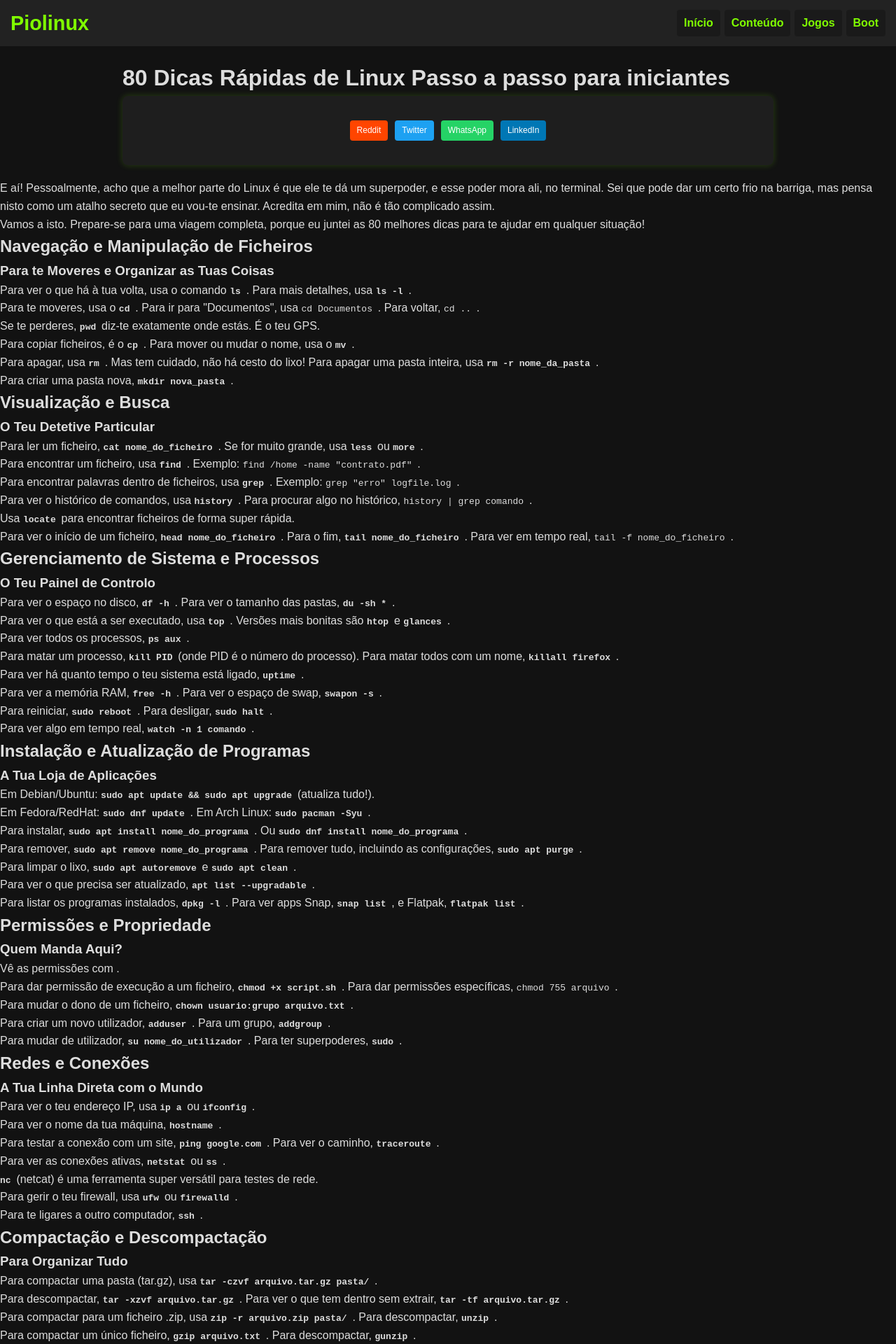
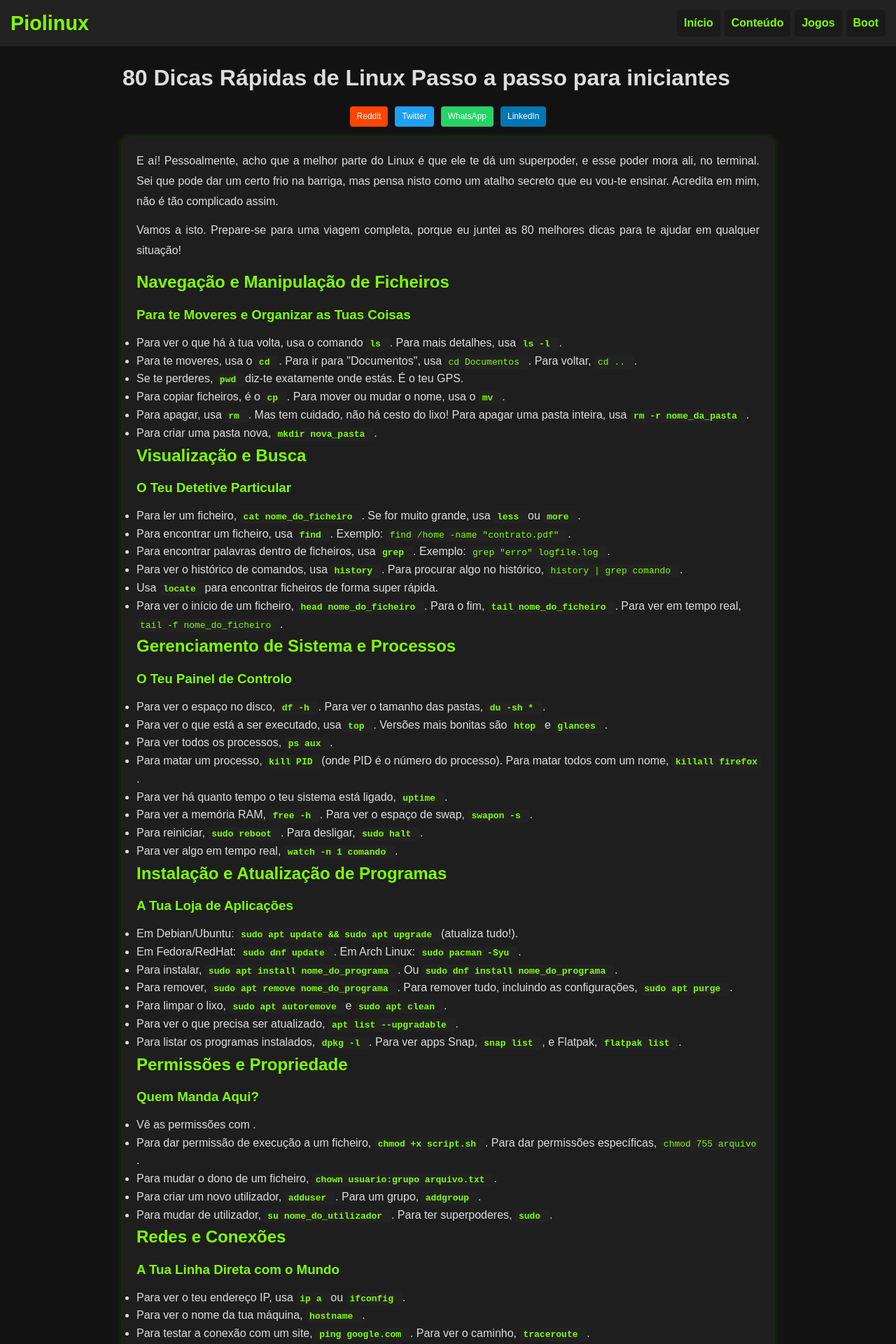
Before and after one commit to Piolinux/piolinux-site, a Jekyll site: the page 80-dicas-rapidas-de-linux.html, which Jekyll copies as it is, in a window 1280 px wide. Shown: the top 1920 px of the page at 70% size. Built offline with Jekyll 4.4.1, drawn with Linux system fonts in a browser that asks for light colours.

Commit message:
Add files via upload

```diff
--- a/80-dicas-rapidas-de-linux.html
+++ b/80-dicas-rapidas-de-linux.html
@@ -14,18 +14,6 @@
   <!-- Outros meta e links CSS -->
  </head>
  <style>
-  header h1 {
-  color: #80ff00; /* verde Piolinux */
-  font-size: 1.8rem;
-  margin-right: 20px;
-}
-
-header h1 a {
-  color: inherit;
-  text-decoration: none;
-}
-
-
 
   /* RESET */
 * {
@@ -49,12 +37,24 @@ header h1 a {
   text-decoration: underline;
 }
 
+/* HEADER */
 header {
   background-color: #222;
-    padding: 10px 15px; /* 🔹 Menos padding lateral */
+  padding: 10px 15px;
   display: flex;
   align-items: center;
   justify-content: space-between;
+}
+
+header h1 {
+  color: #80ff00; /* verde Piolinux */
+  font-size: 1.8rem;
+  margin-right: 20px;
+}
+
+header h1 a {
+  color: inherit;
+  text-decoration: none;
 }
 
 /* Botão hamburguer (mobile) */
@@ -71,10 +71,10 @@ header h1 a {
 .dropdown-menu {
   list-style: none;
   display: flex;
-    gap: 6px; /* 🔹 Espaço reduzido */
+  gap: 6px;
   align-items: center;
-    margin-left: 0; /* 🔹 Remove recuo */
-    padding-left: 0; /* 🔹 Remove recuo */
+  margin-left: 0;
+  padding-left: 0;
 }
 
 .dropdown-menu > li {
@@ -83,7 +83,7 @@ header h1 a {
 
 .dropdown-menu > li > a {
   display: block;
-    padding: 6px 10px; /* 🔹 Mais compacto */
+  padding: 6px 10px;
   font-weight: bold;
   color: #80ff00;
   border-radius: 4px;
@@ -155,9 +155,10 @@ header h1 a {
   line-height: 1.8;
 }
 
+/* FOOTER */
 footer {
-  background-color: #222;   /* fundo escuro */
-  color: #ffffff;           /* texto branco para contraste máximo */
+  background-color: #222;
+  color: #ffffff;
   text-align: center;
   padding: 15px 10px;
   margin-top: 40px;
@@ -165,18 +166,17 @@ header h1 a {
 }
 
 footer a {
-  color: #ccff33;           /* verde-limão mais claro e com contraste aceitável */
-  font-weight: bold;        /* deixa o texto em negrito */
+  color: #ccff33;
+  font-weight: bold;
   text-decoration: none;
 }
 
 footer a:hover {
-  color: #ffec8b;           /* tom mais claro no hover */
-  font-weight: bold;        /* mantém o negrito no hover */
+  color: #ffec8b;
+  font-weight: bold;
 }
 
-
-  /* Responsividade */
+/* RESPONSIVIDADE */
 @media (max-width: 768px) {
   .menu-toggle {
     display: block;
@@ -195,6 +195,36 @@ footer a:hover {
   body.menu-open .dropdown-menu {
     display: flex;
   }
+}
+
+/* 🔹 Extra para garantir estilização dos posts no Jekyll */
+.post-content {
+  background-color: #1e1e1e;
+  padding: 20px;
+  border-radius: 8px;
+  box-shadow: 0 0 10px rgba(128, 255, 0, 0.2);
+  margin-bottom: 20px;
+}
+
+.post-content img {
+  max-width: 100%;
+  height: auto;
+  border-radius: 6px;
+}
+
+.post-content pre {
+  background: #111;
+  padding: 12px;
+  border-radius: 6px;
+  overflow-x: auto;
+  color: #80ff00;
+}
+
+.post-content code {
+  background: #222;
+  padding: 2px 5px;
+  border-radius: 4px;
+  color: #80ff00;
 }
  </style>
  <body>
@@ -277,7 +307,7 @@ footer a:hover {
    <h1>
     80 Dicas Rápidas de Linux Passo a passo para iniciantes
    </h1>
-   <section class="post-content">
+
     <div id="share" style="text-align:center;margin:15px 0">
     </div>
     <script async="" defer="">
@@ -311,8 +341,9 @@ footer a:hover {
         });
       })();
     </script>
-   </section>
-  </main>
+
+
+  <section class="post-content">
   <div class="container">
    <p>
     E aí! Pessoalmente, acho que a melhor parte do Linux é que ele te dá um superpoder, e esse poder mora ali, no terminal. Sei que pode dar um certo frio na barriga, mas pensa nisto como um atalho secreto que eu vou-te ensinar. Acredita em mim, não é tão complicado assim.
@@ -1140,7 +1171,9 @@ footer a:hover {
    <p>
     No final das contas, o mais importante é não ter medo. Começa por brincar um pouco, tenta as coisas, comete erros (e usa o Google para os corrigires!). O terminal é uma ferramenta incrível, e a tua aventura com ele está apenas a começar.
    </p>
+   </section>
   </div>
+  </main>
  </body>
 </html>
 <footer>
--- a/comandos-avancados-linux-potencialize-terminal.html
+++ b/comandos-avancados-linux-potencialize-terminal.html
@@ -338,8 +338,7 @@ footer a:hover {
                 });
             })();
    </script>
-   <article>
-   </article>
+
    <section class="post-content">
     <p>
      Desvendando dicas avançadas pra você ser o mestre no terminal Linux.
--- a/guia-completo-de-linux.html
+++ b/guia-completo-de-linux.html
@@ -277,7 +277,7 @@ footer a:hover {
    <h1>
     O Que é Linux
    </h1>
-  </main>
+
   <div id="share" style="text-align:center;margin:15px 0">
   </div>
   <script async="" defer="">
@@ -397,6 +397,7 @@ footer a:hover {
    <p>
     O segredo para começar com o Linux é não ter pressa. Experimenta-o numa máquina virtual ou numa pen drive ("live pendrive"). Podes usar o Linux sem sequer ter que o instalar! O importante é dar o primeiro passo, e vais descobrir um mundo de possibilidades. É uma aventura, e a melhor parte é que tu és o único que está no controlo.
    </p>
+   </main>
   </section>
  </body>
 </html>
```
Also changed, not shown: other parts of 80-dicas-rapidas-de-linux.html (+2 -2 lines), artigo-python.html (+17 -13 lines), software-de-linux-windows.html (+60 -31 lines). Lines whose indentation alone changed are shown as unchanged.
